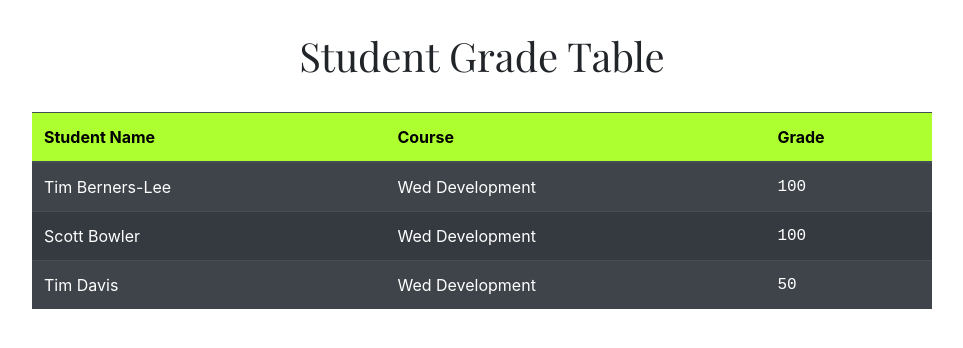
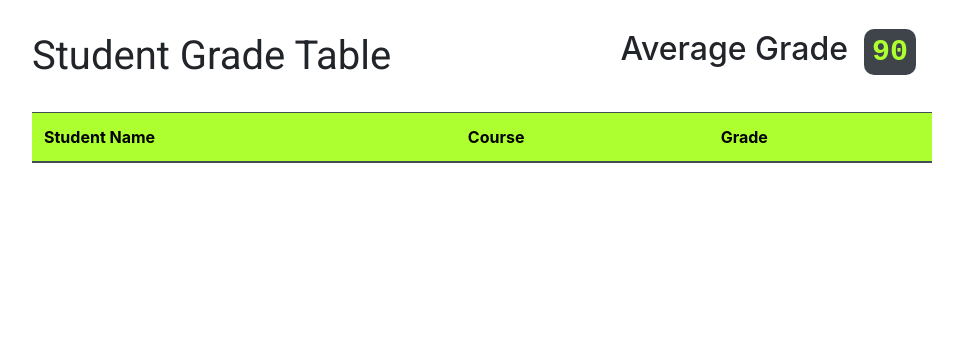
Before and after one commit to mil-amirian/student-grade-table, a plain HTML site: page index.html in a window 1280 px wide. Shown: the whole page, without its empty margins (158-1121 px from the left). Drawn offline with nearby package versions, Linux system fonts and the light colour scheme; no server answers; a web font is replaced by a local one.

Commit message:
updated the average grade portion

```diff
--- a/components/app.js
+++ b/components/app.js
@@ -1,10 +1,11 @@
 var apiKey = "YarqQaUE"
 
 class App {
-    constructor(gradeTable) {
+    constructor(gradeTable, pageHeader) {
         this.handleGetGradesError = this.handleGetGradesError.bind(this)
         this.handleGetGradesSuccess = this.handleGetGradesSuccess.bind(this)
         this.gradeTable = gradeTable
+        this.pageHeader = pageHeader
     }
 
     handleGetGradesError = function(error) {
--- a/components/main.js
+++ b/components/main.js
@@ -1,6 +1,8 @@
 var tbl = document.querySelector('#table-container')
+var hdrElement = document.querySelector('.avg-grade')
 
+var newHeader = new PageHeader(hdrElement)
 var newGradeTable = new GradeTable(tbl)
 
-var newApp = new App(newGradeTable)
+var newApp = new App(newGradeTable, newHeader)
 newApp.start()
--- /dev/null
+++ b/components/page-header.js
@@ -0,0 +1,8 @@
+class PageHeader {
+    constructor(headerElement) {
+        this.headerElement = headerElement
+    }
+    updateAverage(newAverage) {
+        console.log(newAverage)
+    }
+}
--- a/index.html
+++ b/index.html
@@ -10,7 +10,12 @@
 </head>
 <body>
     <div id="container">
-        <h1 id="site-title">Student Grade Table</h1>
+        <div class="headers">
+            <h1 id="site-title">Student Grade Table</h1>
+            <div class="average-grade">
+                <h2 class="header">Average Grade<span class="badge badge-secondary avg-grade">90</span></h2>
+              </div>
+        </div>
         <table id="table-container" class="table table-striped table-dark">
             <thead>
                 <tr id="table-headers" class="table-row">
@@ -20,21 +25,6 @@
                 </tr>
             </thead>
             <tbody id="table-body-container">
-                <tr class="table-row" scope="row">
-                    <td class="table-item">Tim Berners-Lee</td>
-                    <td class="table-item course">Wed Development</td>
-                    <td class="table-item grade">100</td>
-                </tr>
-                <tr class="table-row" scope="row">
-                    <td class="table-item">Scott Bowler</td>
-                    <td class="table-item course">Wed Development</td>
-                    <td class="table-item grade">100</td>
-                </tr>
-                <tr class="table-row" scope="row">
-                    <td class="table-item">Tim Davis</td>
-                    <td class="table-item course">Wed Development</td>
-                    <td class="table-item grade">50</td>
-                </tr>
             </tbody>
         </table>
     </div>
@@ -45,6 +35,7 @@
     src="https://code.jquery.com/jquery-3.5.1.min.js"
     integrity="sha256-9/aliU8dGd2tb6OSsuzixeV4y/faTqgFtohetphbbj0="
     crossorigin="anonymous"></script>
+    <script src="components/page-header.js"></script>
     <script src="components/app.js"></script>
     <script src="components/grade-tables.js"></script>
     <script src="components/main.js"></script>
--- a/style.css
+++ b/style.css
@@ -27,11 +27,39 @@ table {
 }
 
 #site-title {
-    font-family: 'Playfair Display', serif;
+    font-family: 'Roboto', sans-serif;
     text-align: center;
     margin: 2rem;
+    margin-left: 0;
 }
 
 .grade {
     font-family: 'Nova Mono', monospace;
 }
+
+.headers {
+    width: 900px;
+    display: flex;
+    justify-content: space-between;
+    align-items: center;
+    padding-left: 0;
+}
+
+.average-grade {
+    display: flex;
+    padding: 1rem;
+    justify-content: center;
+    align-items: center;
+}
+
+.avg-grade {
+
+    background-color: #3e444a;
+    margin-left: 1rem;
+    border-radius: 10px;
+    color: greenyellow;
+    font-size: 30px;
+    text-align: center;
+    padding: 0.5rem;
+    font-family: 'Nova Mono', monospace;
+}
```
